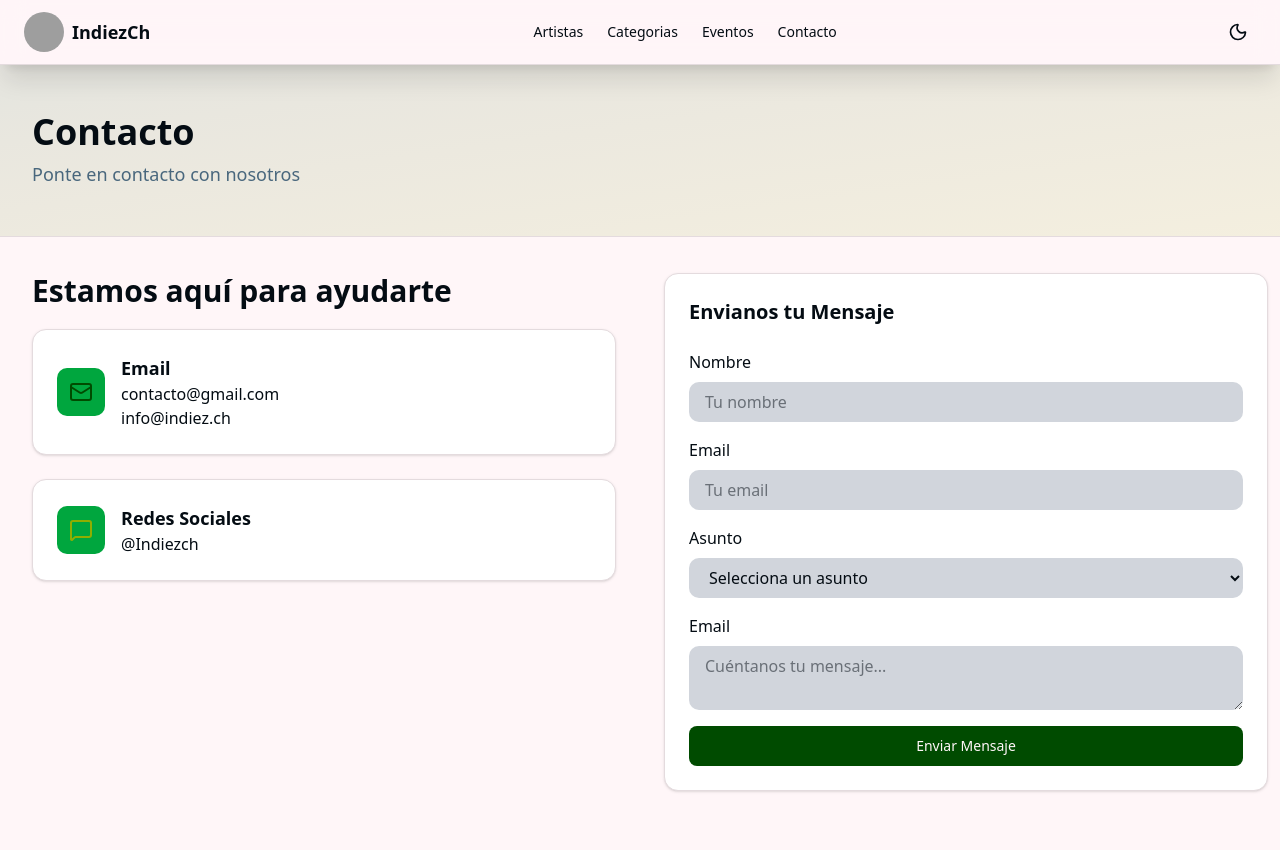
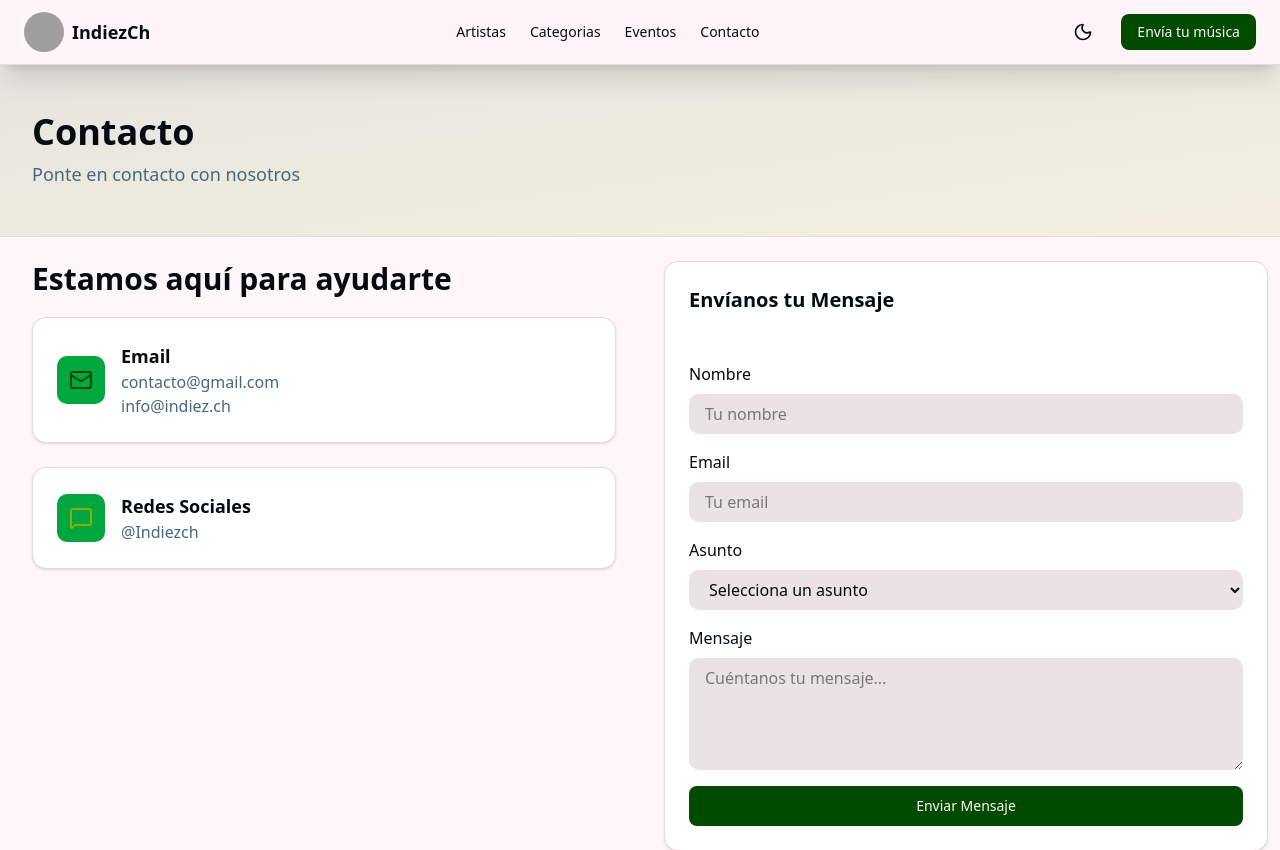
Before and after one commit to spunito/indiezch-frontend, a React (Vite) app: page /contacto in a window 1280 px wide. Shown: the top 850 px of the page. Built offline with nearby package versions, Linux system fonts and the light colour scheme; grey boxes are pictures that could not be loaded.

Commit message:
chore: minor changes in design

```diff
--- a/src/components/home/FirstComponent.tsx
+++ b/src/components/home/FirstComponent.tsx
@@ -8,7 +8,7 @@ export const FirstComponent = () => {
   const artista = artistas[0];
 
   return (
-    <section className="min-h-screen py-16 bg-background text-foreground">
+    <section className=" py-16 bg-background text-foreground">
       <div className="max-w-7xl mx-auto px-4 items-center">
 
 
--- a/src/components/home/InicioComponente.tsx
+++ b/src/components/home/InicioComponente.tsx
@@ -4,7 +4,7 @@ export const InicioComponente = () => {
   return (
     <section
       className="
-        w-full min-h-screen
+        w-full min-h-[70vh]
         bg-background
         text-foreground
         flex items-center justify-center
--- a/src/components/layout/Navbar.tsx
+++ b/src/components/layout/Navbar.tsx
@@ -2,6 +2,7 @@ import { Avatar, AvatarImage } from "@/components/ui/avatar";
 import { Moon, Sun } from "lucide-react";
 import { Link } from "react-router-dom";
 import { useTheme } from "../theme-provider";
+import { Button } from '@/components/ui/button';
 
 export const Navbar = () => {
 
@@ -38,13 +39,16 @@ export const Navbar = () => {
           </div>
 
           {/* Toggle Dark Mode */}
-          <div className="flex">
+          <div className="flex gap-5">
             <button
               onClick={() => setTheme(theme === "light" ? "dark" : "light")}
               className="p-2 rounded-lg hover:bg-muted transition-colors text-foreground"
             >
               {theme === "light" ? <Moon size={20} /> : <Sun size={20} />}
             </button>
+            <Button asChild>
+              <Link to="/envia-tu-musica">Envía tu música</Link>
+            </Button>
           </div>
 
         </div>
--- a/src/pages/Artistas.tsx
+++ b/src/pages/Artistas.tsx
@@ -32,11 +32,11 @@ export const Artistas = () => {
         <div className="w-full max-w-7xl grid grid-cols-1 md:grid-cols-2 gap-6 ">
           {artistas.map((art) => (
               <Link to={`/artistas/${art.id}`} key={art.id}>
-              <Card className="pt-0 pb-0">
-                <div className="flex">
+                <Card className="pt-0 pb-0 h-full rounded-xl shadow-lg">
+                  <div className="grid grid-cols-1 md:grid-cols-2">
 
-                  {/* Imagen con tamaño fijo (ESTO era lo importante) */}
-                  <div className="h-48 w-48 overflow-hidden">
+                    {/* Imagen ocupa todo el alto */}
+                    <div className="w-full h-48 md:h-full overflow-hidden rounded-xl">
                       <img
                         src={art.imageUrl}
                         alt={art.name}
@@ -44,7 +44,7 @@ export const Artistas = () => {
                       />
                     </div>
 
-                  {/* Contenido del Card */}
+                    {/* Contenido */}
                     <div className="flex flex-col flex-1">
 
                       <div className="flex gap-2 px-6 mt-2">
@@ -55,7 +55,6 @@ export const Artistas = () => {
                       <CardHeader className="font-bold">{art.name}</CardHeader>
                       <CardContent>{art.description}</CardContent>
 
-                    {/* Botón centrado */}
                       <div className="mx-auto mt-auto pb-2">
                         <Button
                           variant="outline"
@@ -69,6 +68,7 @@ export const Artistas = () => {
                   </div>
                 </Card>
               </Link>
+
           ))}
         </div>
       </div>
--- a/src/pages/Contacto.tsx
+++ b/src/pages/Contacto.tsx
@@ -1,82 +1,94 @@
 import { Button } from "@/components/ui/button"
 import { Card } from "@/components/ui/card"
-import { Mail, MessageSquare , } from "lucide-react"
-
+import { Mail, MessageSquare } from "lucide-react"
 
 export const Contacto = () => {
   return (
-    <div className='min-h-screen '>
+    <div className="min-h-screen">
 
+      {/* Encabezado */}
       <section className="bg-gradient-to-br from-primary/10 to-accent/10 border-b border-border py-12">
         <div className="max-w-7xl mx-auto px-4 sm:px-6 lg:px-8">
           <h1 className="text-4xl font-bold text-foreground mb-2">Contacto</h1>
-          <p className="text-lg text-muted-foreground">Ponte en contacto con nosotros</p>
+          <p className="text-lg text-muted-foreground">
+            Ponte en contacto con nosotros
+          </p>
         </div>
       </section>
 
-      <div className="max-w-7xl mx-auto py-6 ">
-        <div className='grid grid-cols-1 md:grid-cols-2 p-3 gap-12'>
-          {/* Vista izquierda */}
-          <div className='pl-5'>
-            <h1 className='text-3xl font-bold mb-5'>Estamos aquí para ayudarte</h1>
+      {/* Contenido */}
+      <div className="max-w-7xl mx-auto py-6">
+        <div className="grid grid-cols-1 md:grid-cols-2 gap-12 px-3">
+
+          {/* LEFT SECTION */}
+          <div className="pl-5">
+            <h1 className="text-3xl font-bold mb-5">Estamos aquí para ayudarte</h1>
+
             <div className="space-y-6">
+
               {/* Email */}
-
               <Card className="p-6">
                 <div className="flex items-center gap-4">
-                  <div className="p-3 bg-green-600 rounded-lg transition-colors">
-                    <Mail className="text-primary " size={24} />
+                  <div className="p-3 bg-green-600 rounded-lg">
+                    <Mail className="text-primary" size={24} />
                   </div>
-                  <div className="">
+
+                  <div>
                     <h1 className="font-bold text-lg">Email</h1>
-                    <p>contacto@gmail.com</p>
-                    <p>info@indiez.ch</p>
+                    <p className="text-muted-foreground">contacto@gmail.com</p>
+                    <p className="text-muted-foreground">info@indiez.ch</p>
                   </div>
                 </div>
               </Card>
 
-              {/* Redes Sociales */}
+              {/* Redes sociales */}
               <Card className="p-6">
                 <div className="flex items-center gap-4">
-                  <div className="p-3 bg-green-600 rounded-lg transition-colors">
+                  <div className="p-3 bg-green-600 rounded-lg">
                     <MessageSquare className="text-accent" size={24} />
                   </div>
-                  <div className="">
+
+                  <div>
                     <h1 className="font-bold text-lg">Redes Sociales</h1>
-                    <p>@Indiezch</p>
+                    <p className="text-muted-foreground">@Indiezch</p>
                   </div>
                 </div>
               </Card>
+
             </div>
           </div>
-          {/* Vista derecha / Input */}
-          <div className=''>
+
+          {/* RIGHT — FORM */}
+          <div>
             <Card className="p-6">
-              <h2 className="font-bold text-xl">Envianos tu Mensaje</h2>
+              <h2 className="font-bold text-xl mb-6">Envíanos tu Mensaje</h2>
 
-              <div className="">
               <form className="space-y-4">
+
+                {/* Nombre */}
                 <div className="flex flex-col gap-2">
-                    <label htmlFor="" className="">Nombre</label>
+                  <label>Nombre</label>
                   <input
                     type="text"
                     placeholder="Tu nombre"
-                      className="bg-gray-300 rounded-lg px-4 py-2"
+                    className="bg-muted px-4 py-2 rounded-lg text-foreground"
                   />
                 </div>
 
+                {/* Email */}
                 <div className="flex flex-col gap-2">
-                    <label htmlFor="">Email</label>
+                  <label>Email</label>
                   <input
                     type="email"
                     placeholder="Tu email"
-                      className="bg-gray-300 rounded-lg px-4 py-2"
+                    className="bg-muted px-4 py-2 rounded-lg text-foreground"
                   />
                 </div>
 
+                {/* Asunto */}
                 <div className="flex flex-col gap-2">
-                    <label htmlFor="">Asunto</label>
-                    <select className="bg-gray-300 rounded-lg px-4 py-2">
+                  <label>Asunto</label>
+                  <select className="bg-muted px-4 py-2 rounded-lg text-foreground">
                     <option>Selecciona un asunto</option>
                     <option>Consulta general</option>
                     <option>Alianzas y colaboraciones</option>
@@ -86,22 +98,28 @@ export const Contacto = () => {
                   </select>
                 </div>
 
+                {/* Mensaje */}
                 <div className="flex flex-col gap-2">
-                    <label htmlFor="">Email</label>
+                  <label>Mensaje</label>
                   <textarea
-
                     placeholder="Cuéntanos tu mensaje..."
-                      className="bg-gray-300 rounded-lg px-4 py-2"
+                    className="bg-muted px-4 py-2 rounded-lg text-foreground"
+                    rows={4}
                   />
                 </div>
-                  <Button size="lg" className="w-full">Enviar Mensaje</Button>
+
+                {/* Submit */}
+                <Button size="lg" className="w-full">
+                  Enviar Mensaje
+                </Button>
+
               </form>
-              </div>
             </Card>
           </div>
 
         </div>
       </div>
+
     </div>
   )
 }
```
Lines whose indentation alone changed are shown as unchanged.
